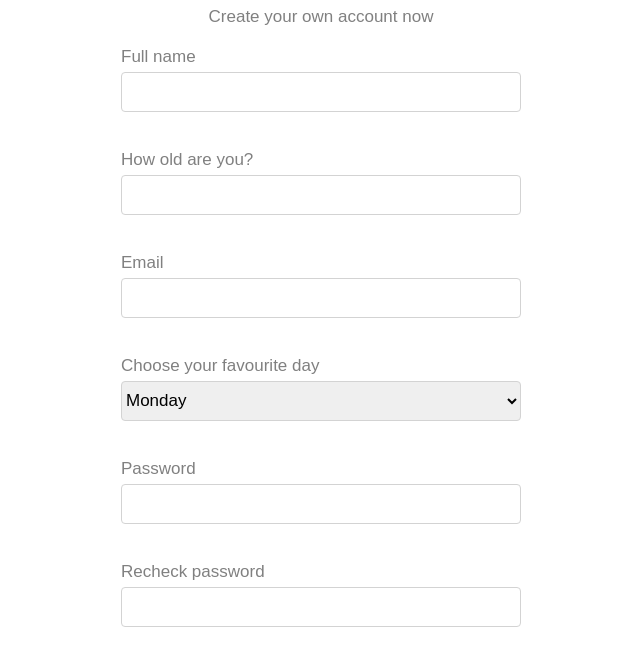
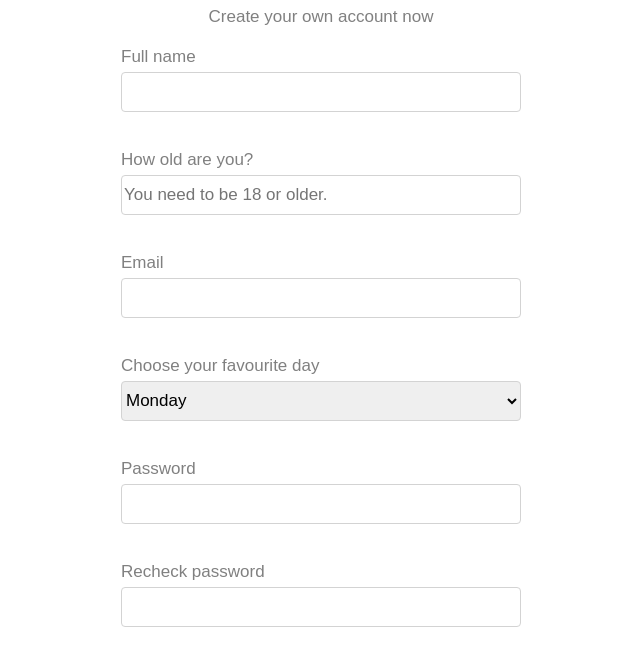
Before and after one commit to swa666rrass/loginform, a plain HTML site: page index.html in a window 1280 px wide. Shown: the part 86-748 px from the top of the page, without its empty margins (319-959 px from the left). Drawn offline with Linux system fonts and the light colour scheme.

Commit message:
age input min/max

```diff
--- a/index.html
+++ b/index.html
@@ -18,16 +18,16 @@
            maxlength="50">
     <br>
     <label for="age">How old are you?</label>
-    <input type="number" name="age" id="age"
+    <input type="number" name="age" id="age" placeholder="You need to be 18 or older. "
            required
-           minlength="18"
-           maxlength="120">
+           min="18"
+           max="120">
     <br>
     <label for="email">Email</label>
     <input type="email" name="email" id="email" required>
     <br>
     <label for="day">Choose your favourite day</label>
-    <select name="day" id="day">
+    <select name="day" id="day" required>
         <optgroup label="Work days">
             <option value="Monday">Monday</option>
             <option value="Tuesday">Tuesday</option>
```
